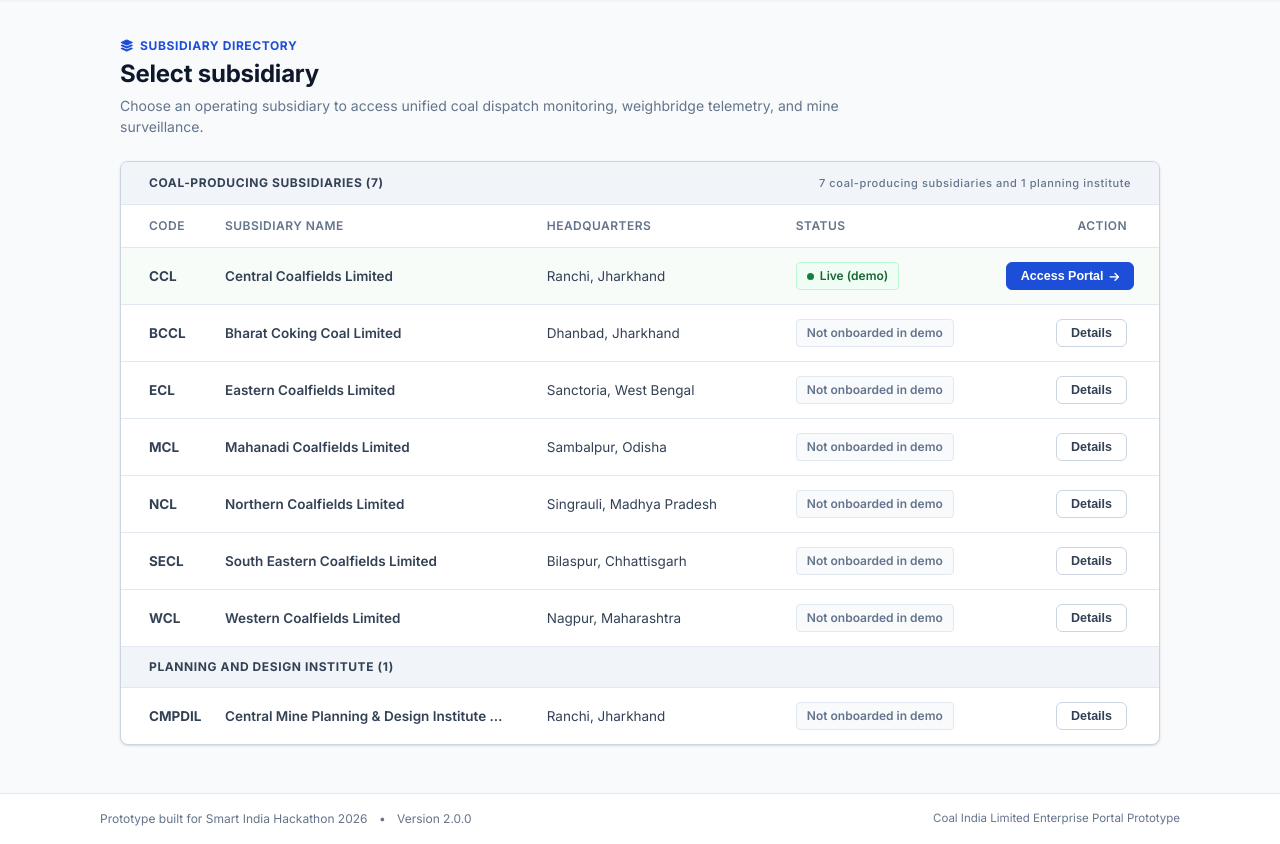
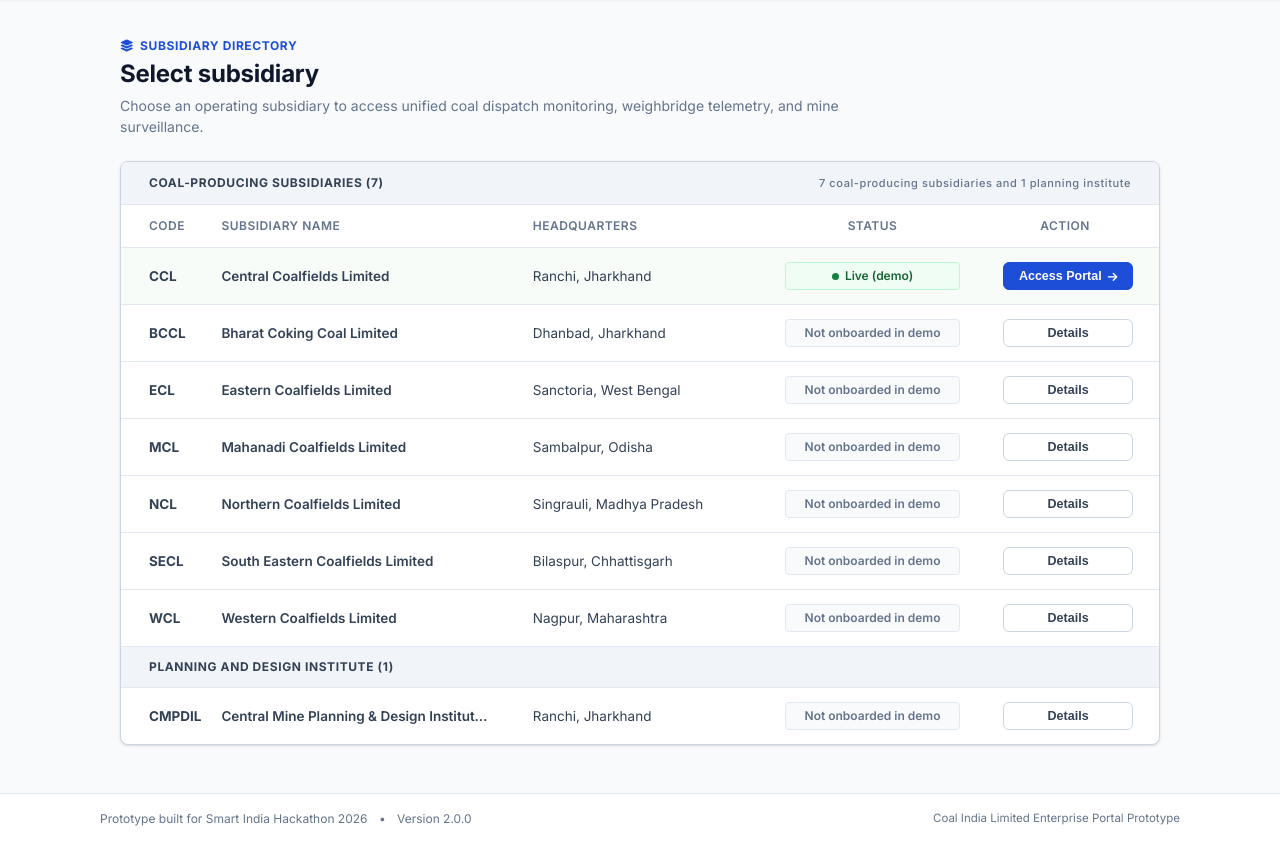
Before and after one commit to kumarpr16111-arch/prahar-ai-dashboard, a FastAPI app: page /login in a window 1280 px wide. Shown: the part 64-908 px from the top of the page. Run offline with FastAPI, Linux system fonts and the light colour scheme.

Commit message:
style(ui): center-align status badges and action buttons for unified vertical center axes

```diff
--- a/templates/login.html
+++ b/templates/login.html
@@ -404,12 +404,16 @@
         .status-badge {
             display: inline-flex;
             align-items: center;
+            justify-content: center;
             gap: 6px;
-            padding: 4px 10px;
+            padding: 4px 12px;
             border-radius: var(--radius-sm);
             font-size: 12px;
             font-weight: 600;
             white-space: nowrap;
+            min-width: 175px;
+            text-align: center;
+            box-sizing: border-box;
         }
 
         .status-badge.status-live {
@@ -444,6 +448,9 @@
             text-decoration: none;
             transition: all 0.15s ease;
             white-space: nowrap;
+            min-width: 130px;
+            text-align: center;
+            box-sizing: border-box;
         }
 
         .btn-table-primary {
@@ -1026,18 +1033,18 @@
                 <table class="directory-table" aria-label="Coal India Subsidiaries Directory">
                     <colgroup>
                         <col style="width: 80px;">
-                        <col style="width: 31%;">
+                        <col style="width: 30%;">
                         <col style="width: 24%;">
-                        <col style="width: 200px;">
-                        <col style="width: 165px;">
+                        <col style="width: 220px;">
+                        <col style="width: 175px;">
                     </colgroup>
                     <thead>
                         <tr>
                             <th scope="col" id="thCode">Code</th>
                             <th scope="col" id="thName">Subsidiary Name</th>
                             <th scope="col" id="thHq">Headquarters</th>
-                            <th scope="col" id="thStatus">Status</th>
-                            <th scope="col" style="text-align: right;" id="thAction">Action</th>
+                            <th scope="col" id="thStatus" style="text-align: center;">Status</th>
+                            <th scope="col" id="thAction" style="text-align: center;">Action</th>
                         </tr>
                     </thead>
                     <tbody>
@@ -1046,13 +1053,13 @@
                             <td class="col-code">CCL</td>
                             <td class="col-name">Central Coalfields Limited</td>
                             <td class="col-location">Ranchi, Jharkhand <!-- verify before final submission --></td>
-                            <td>
+                            <td style="text-align: center;">
                                 <span class="status-badge status-live">
                                     <span class="status-indicator-dot" aria-hidden="true"></span>
                                     <span id="badgeLive">Live (demo)</span>
                                 </span>
                             </td>
-                            <td style="text-align: right;">
+                            <td style="text-align: center;">
                                 <button type="button" class="btn-table-action btn-table-primary" onclick="navigateToCCL()" aria-label="Select Central Coalfields Limited (CCL)">
                                     <span class="btn-action-text">Access Portal</span>
                                     <i class="fa-solid fa-arrow-right" aria-hidden="true" style="font-size: 11px;"></i>
@@ -1065,12 +1072,12 @@
                             <td class="col-code">BCCL</td>
                             <td class="col-name">Bharat Coking Coal Limited</td>
                             <td class="col-location">Dhanbad, Jharkhand <!-- verify before final submission --></td>
-                            <td>
+                            <td style="text-align: center;">
                                 <span class="status-badge status-offline">
                                     <span class="badge-not-onboarded">Not onboarded in demo</span>
                                 </span>
                             </td>
-                            <td style="text-align: right;">
+                            <td style="text-align: center;">
                                 <button type="button" class="btn-table-action btn-table-secondary" onclick="showComingSoon('BCCL', 'Bharat Coking Coal Limited', 'Dhanbad, Jharkhand')" aria-label="Details for Bharat Coking Coal Limited">
                                     <span class="btn-details-text">Details</span>
                                 </button>
@@ -1082,12 +1089,12 @@
                             <td class="col-code">ECL</td>
                             <td class="col-name">Eastern Coalfields Limited</td>
                             <td class="col-location">Sanctoria, West Bengal <!-- verify before final submission --></td>
-                            <td>
+                            <td style="text-align: center;">
                                 <span class="status-badge status-offline">
                                     <span class="badge-not-onboarded">Not onboarded in demo</span>
                                 </span>
                             </td>
-                            <td style="text-align: right;">
+                            <td style="text-align: center;">
                                 <button type="button" class="btn-table-action btn-table-secondary" onclick="showComingSoon('ECL', 'Eastern Coalfields Limited', 'Sanctoria, West Bengal')" aria-label="Details for Eastern Coalfields Limited">
                                     <span class="btn-details-text">Details</span>
                                 </button>
@@ -1099,12 +1106,12 @@
                             <td class="col-code">MCL</td>
                             <td class="col-name">Mahanadi Coalfields Limited</td>
                             <td class="col-location">Sambalpur, Odisha <!-- verify before final submission --></td>
-                            <td>
+                            <td style="text-align: center;">
                                 <span class="status-badge status-offline">
                                     <span class="badge-not-onboarded">Not onboarded in demo</span>
                                 </span>
                             </td>
-                            <td style="text-align: right;">
+                            <td style="text-align: center;">
                                 <button type="button" class="btn-table-action btn-table-secondary" onclick="showComingSoon('MCL', 'Mahanadi Coalfields Limited', 'Sambalpur, Odisha')" aria-label="Details for Mahanadi Coalfields Limited">
                                     <span class="btn-details-text">Details</span>
                                 </button>
@@ -1116,12 +1123,12 @@
                             <td class="col-code">NCL</td>
                             <td class="col-name">Northern Coalfields Limited</td>
                             <td class="col-location">Singrauli, Madhya Pradesh <!-- verify before final submission --></td>
-                            <td>
+                            <td style="text-align: center;">
                                 <span class="status-badge status-offline">
                                     <span class="badge-not-onboarded">Not onboarded in demo</span>
                                 </span>
                             </td>
-                            <td style="text-align: right;">
+                            <td style="text-align: center;">
                                 <button type="button" class="btn-table-action btn-table-secondary" onclick="showComingSoon('NCL', 'Northern Coalfields Limited', 'Singrauli, Madhya Pradesh')" aria-label="Details for Northern Coalfields Limited">
                                     <span class="btn-details-text">Details</span>
                                 </button>
@@ -1133,12 +1140,12 @@
                             <td class="col-code">SECL</td>
                             <td class="col-name">South Eastern Coalfields Limited</td>
                             <td class="col-location">Bilaspur, Chhattisgarh <!-- verify before final submission --></td>
-                            <td>
+                            <td style="text-align: center;">
                                 <span class="status-badge status-offline">
                                     <span class="badge-not-onboarded">Not onboarded in demo</span>
                                 </span>
                             </td>
-                            <td style="text-align: right;">
+                            <td style="text-align: center;">
                                 <button type="button" class="btn-table-action btn-table-secondary" onclick="showComingSoon('SECL', 'South Eastern Coalfields Limited', 'Bilaspur, Chhattisgarh')" aria-label="Details for South Eastern Coalfields Limited">
                                     <span class="btn-details-text">Details</span>
                                 </button>
@@ -1150,12 +1157,12 @@
                             <td class="col-code">WCL</td>
                             <td class="col-name">Western Coalfields Limited</td>
                             <td class="col-location">Nagpur, Maharashtra <!-- verify before final submission --></td>
-                            <td>
+                            <td style="text-align: center;">
                                 <span class="status-badge status-offline">
                                     <span class="badge-not-onboarded">Not onboarded in demo</span>
                                 </span>
                             </td>
-                            <td style="text-align: right;">
+                            <td style="text-align: center;">
                                 <button type="button" class="btn-table-action btn-table-secondary" onclick="showComingSoon('WCL', 'Western Coalfields Limited', 'Nagpur, Maharashtra')" aria-label="Details for Western Coalfields Limited">
                                     <span class="btn-details-text">Details</span>
                                 </button>
@@ -1174,12 +1181,12 @@
                             <td class="col-code">CMPDIL</td>
                             <td class="col-name">Central Mine Planning &amp; Design Institute Limited</td>
                             <td class="col-location">Ranchi, Jharkhand <!-- verify before final submission --></td>
-                            <td>
+                            <td style="text-align: center;">
                                 <span class="status-badge status-offline">
                                     <span class="badge-not-onboarded">Not onboarded in demo</span>
                                 </span>
                             </td>
-                            <td style="text-align: right;">
+                            <td style="text-align: center;">
                                 <button type="button" class="btn-table-action btn-table-secondary" onclick="showComingSoon('CMPDIL', 'Central Mine Planning & Design Institute Limited', 'Ranchi, Jharkhand')" aria-label="Details for CMPDIL">
                                     <span class="btn-details-text">Details</span>
                                 </button>
```
